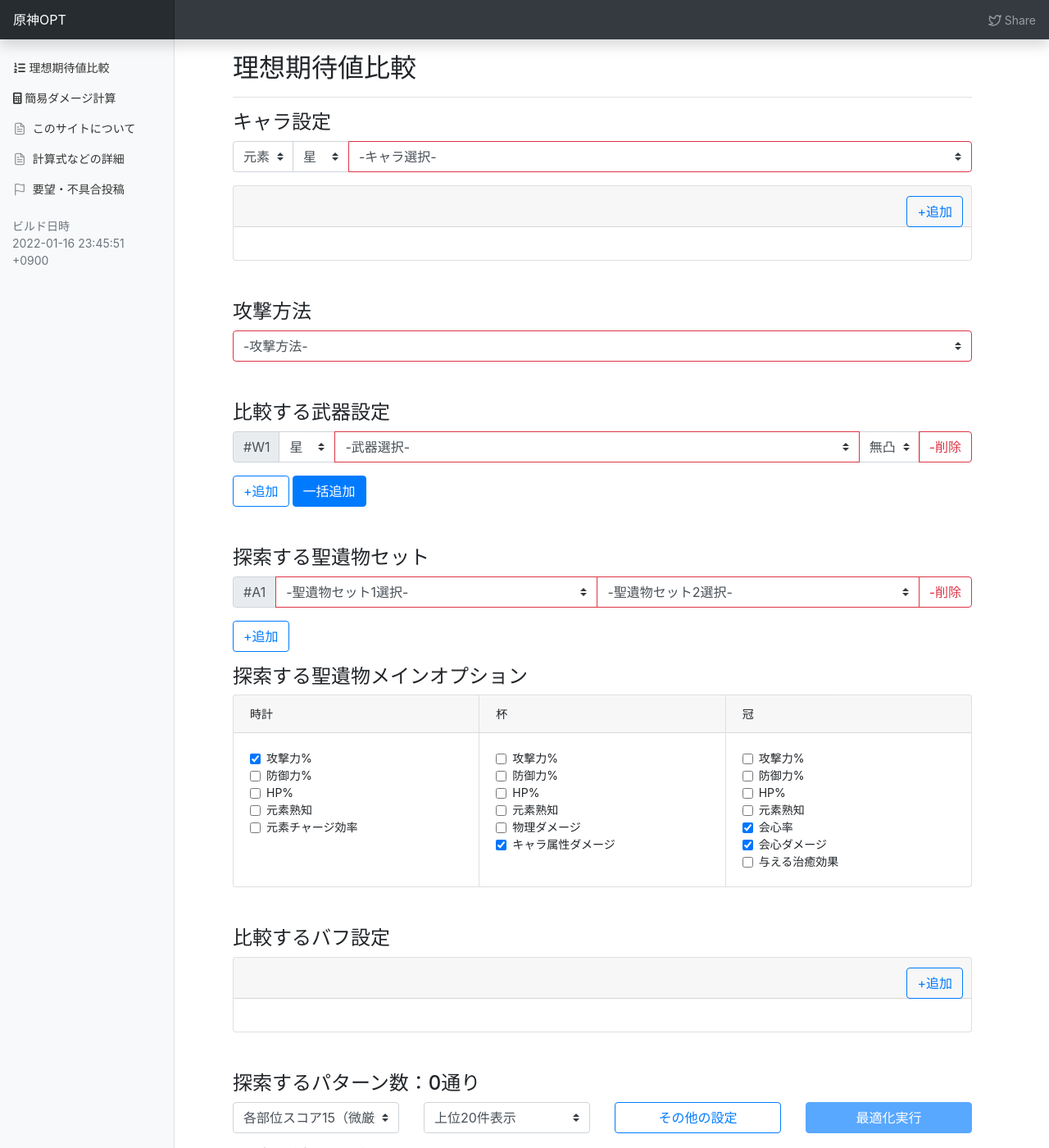
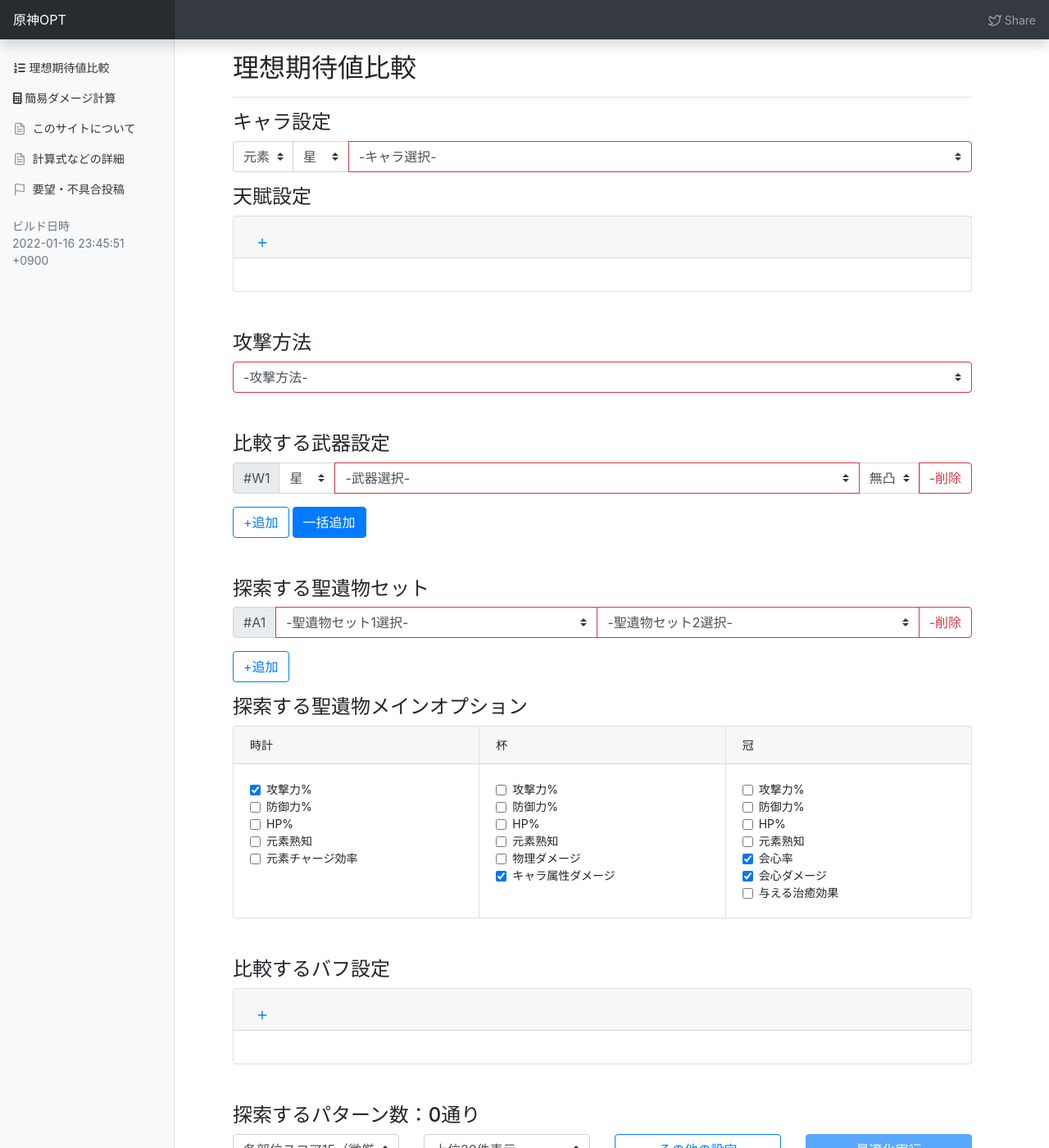
Before and after one commit to k3kaimu/genshinopt, a Jekyll site: the page built from index.html, in a window 1280 px wide and 1400 px high. Shown: the whole window at 82% size. Built offline with Jekyll 4.4.1, drawn with Linux system fonts in a browser that asks for light colours; nearby versions of some CDN libraries; the list of posts is cut into pages by our own code.

Commit message:
add tab_list.html

```diff
--- a/_includes/ui/external_buff_setting.html
+++ b/_includes/ui/external_buff_setting.html
@@ -22,14 +22,6 @@
   <div class="col">
     <button type="button" data-toggle="collapse" data-bind="attr: {'data-target': `#{{ include.id }}Collapse`}" class="btn btn-outline-primary btn-block">手動設定</button>
   </div>
-  {% if include.isListItem %}
-  <div class="col">
-    <button type="button" data-bind="click: {{ include.duplicate }}" class="btn btn-outline-primary btn-block">設定を複製</button>
-  </div>
-  <div class="col">
-    <button type="button" data-bind="click: {{ include.remove }}" class="btn btn-outline-danger btn-block">設定を削除</button>
-  </div>
-  {% endif %}
 </div>
 <div class="collapse mt-3" data-bind="attr: {id: `{{ include.id }}Collapse` }">
   <div class="form-row">
--- /dev/null
+++ b/_includes/ui/tab_list.html
@@ -0,0 +1,38 @@
+<div class="card" id="{{ include.id }}">
+  <div class="card-header">
+    <ul class="nav nav-tabs card-header-tabs" role="tablist">
+      <!-- ko foreach: list  -->
+      <li class="nav-item">
+        <a class="nav-link" data-toggle="tab" data-bind="attr: {href: `#{{ include.id }}_tab_${$index()}` }" role="tab">
+          <span data-bind="text: `#{{ include.tab_prefix }}${$index()+1}`, css: { 'text-danger': !$data.isValid() }"></span>
+        </a>
+      </li>
+      <!-- /ko -->
+      <li class="nav-item">
+        <a class="nav-link" data-bind="click: () => addListItem()" role="tab">
+          <!-- <span>+追加</span> -->
+          <span data-feather="plus"></span>
+        </a>
+      </li>
+    </ul>
+  </div>
+  <div class="card-body">
+    <div class="tab-content">
+      <!-- ko foreach: list  -->
+      <div class="tab-pane fade" data-bind="attr: {id: `{{ include.id }}_tab_${$index()}` }" role="tabpanel">
+        <div data-bind="with: $data">
+          {{ include.tab_content }}
+        </div>
+        <div class="row no-gutters">
+          <div class="col">
+            <button type="button" data-bind="click: () => {{ include.target_from_root }}.dupListItem($index())" class="btn btn-outline-primary btn-block">設定を複製</button>
+          </div>
+          <div class="col">
+            <button type="button" data-bind="click: () => {{ include.target_from_root }}.removeListItem($index())" class="btn btn-outline-danger btn-block">設定を削除</button>
+          </div>
+        </div>
+      </div>
+      <!-- /ko -->
+    </div>
+  </div>
+</div>
--- a/index.html
+++ b/index.html
@@ -3,7 +3,6 @@
 modules_js: ['/js/page/index.js']
 title: 理想期待値比較
 ---
-
 
 <h4 class="h4">キャラ設定</h4>
 
@@ -11,46 +10,25 @@
 {% include ui/character_picker.html target_from_root="$root.characterPicker" %}
 </div>
 
-<div class="mb-5">
-  <div class="card" id="character_list" data-bind="with: characterList">
-    <div class="card-header">
-      <ul class="nav nav-tabs card-header-tabs" role="tablist">
-        <!-- ko foreach: { data: list, as: 'character' }  -->
-        <li class="nav-item">
-          <a class="nav-link" data-toggle="tab" data-bind="attr: {href: `#characterTab${characterIndex()}` }" role="tab">
-            <span data-bind="text: `#B${characterIndex()+1}`, css: { 'text-danger': !character.isValid() }"></span>
-          </a>
-        </li>
-        <!-- /ko -->
-        <li class="nav-item ml-auto">
-          <button type="button" class="btn btn btn-outline-primary ml-2" data-bind="click: () => addListItem()">+追加</button>
-        </li>
-      </ul>
-    </div>
-    <div class="card-body">
-      <div class="tab-content">
-        <!-- ko foreach: { data: list, as: 'character' }  -->
-        <div class="tab-pane fade" data-bind="attr: {id: `characterTab${characterIndex()}` }" role="tabpanel">
-          <div data-bind="with: character">
-            {% include ui/character_vm_setting.html
-              target_from_root="$root.characterList.list()[${characterIndex()}]"
-              id="character${characterIndex()}"
-              isListItem=true
-              index="characterIndex()" %}
-          </div>
-          <div class="row no-gutters">
-            <div class="col">
-              <button type="button" data-bind="click: () => $root.characterList.dupListItem(characterIndex())" class="btn btn-outline-primary btn-block">設定を複製</button>
-            </div>
-            <div class="col">
-              <button type="button" data-bind="click: () => $root.characterList.removeListItem(characterIndex())" class="btn btn-outline-danger btn-block">設定を削除</button>
-            </div>
-          </div>
-        </div>
-        <!-- /ko -->
-      </div>
-    </div>
-  </div>
+
+<h4>天賦設定</h4>
+
+
+{% capture character_setting_tab_content %}
+{% include ui/character_vm_setting.html
+  target_from_root="$root.characterList.list()[${$index()}]"
+  id="character_list_tab_content${$index()}"
+  isListItem=true
+  index="$index()" %}
+{% endcapture %}
+
+<div class="mb-5" data-bind="with: characterList">
+{% include ui/tab_list.html
+  tab_prefix="C"
+  target_from_root="$root.characterList"
+  id="character_list"
+  tab_content=character_setting_tab_content
+  %}
 </div>
 
 <h4 class="h4">攻撃方法</h4>
@@ -177,40 +155,22 @@
 
 
 <h4 class="h4">比較するバフ設定</h4>
-<div class="mb-5">
-  <div class="card" id="external_buff_list" data-bind="with: externalBuffList">
-    <div class="card-header">
-      <ul class="nav nav-tabs card-header-tabs" role="tablist">
-        <!-- ko foreach: { data: list, as: 'externalBuff' }  -->
-        <li class="nav-item">
-          <a class="nav-link" data-toggle="tab" data-bind="attr: {href: `#externalBuffTab${externalBuffIndex()}` }" role="tab">
-            <span data-bind="text: `#B${externalBuffIndex()+1}`"></span>
-          </a>
-        </li>
-        <!-- /ko -->
-        <li class="nav-item ml-auto">
-          <button type="button" class="btn btn btn-outline-primary ml-2" data-bind="click: () => addListItem()">+追加</button>
-        </li>
-      </ul>
-    </div>
-    <div class="card-body">
-      <div class="tab-content">
-        <!-- ko foreach: { data: list, as: 'externalBuff' }  -->
-        <div class="tab-pane fade" data-bind="attr: {id: `externalBuffTab${externalBuffIndex()}` }" role="tabpanel">
-          <div data-bind="with: externalBuff">
-            {% include ui/external_buff_setting.html
-              target_from_root="$root.externalBuffList.list()[${externalBuffIndex()}]"
-              id="externalBuff${externalBuffIndex()}"
-              isListItem=true
-              index="externalBuffIndex()"
-              duplicate="() => $root.externalBuffList.dupListItem(externalBuffIndex())"
-              remove="() => $root.externalBuffList.removeListItem(externalBuffIndex())" %}
-          </div>
-        </div>
-        <!-- /ko -->
-      </div>
-    </div>
-  </div>
+
+{% capture externalbuff_setting_tab_content %}
+{% include ui/external_buff_setting.html
+  target_from_root="$root.externalBuffList.list()[${$index()}]"
+  id="external_buff_list_tab${$index()}"
+  isListItem=false
+  index="$index()" %}
+{% endcapture %}
+
+<div class="mb-5" data-bind="with: externalBuffList">
+{% include ui/tab_list.html
+  tab_prefix="B"
+  target_from_root="$root.externalBuffList"
+  id="external_buff_list"
+  tab_content=externalbuff_setting_tab_content
+  %}
 </div>
 
 <h4 class="h4">探索するパターン数：<span data-bind="text: allPatterns().length"></span>通り</h4>
```
